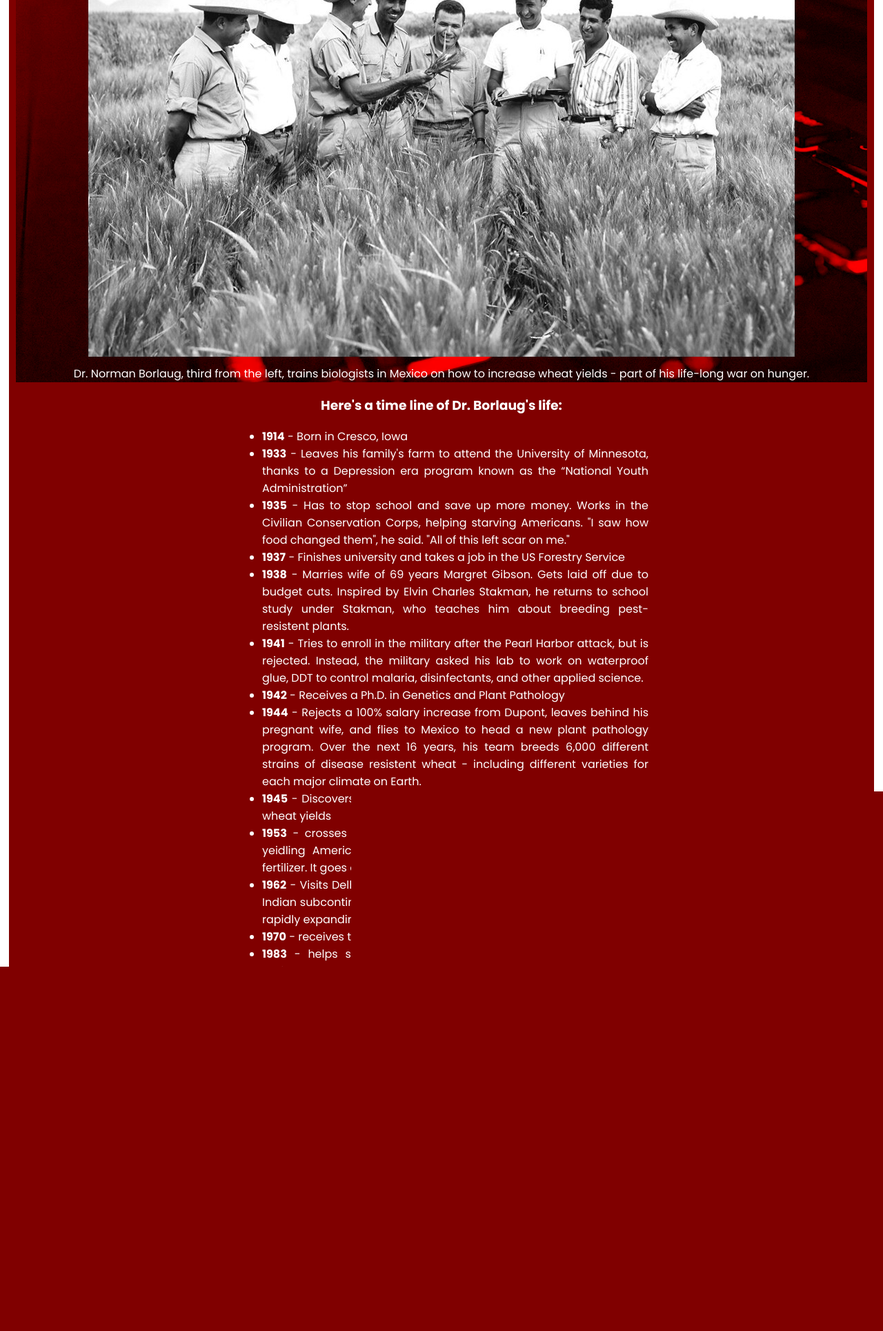
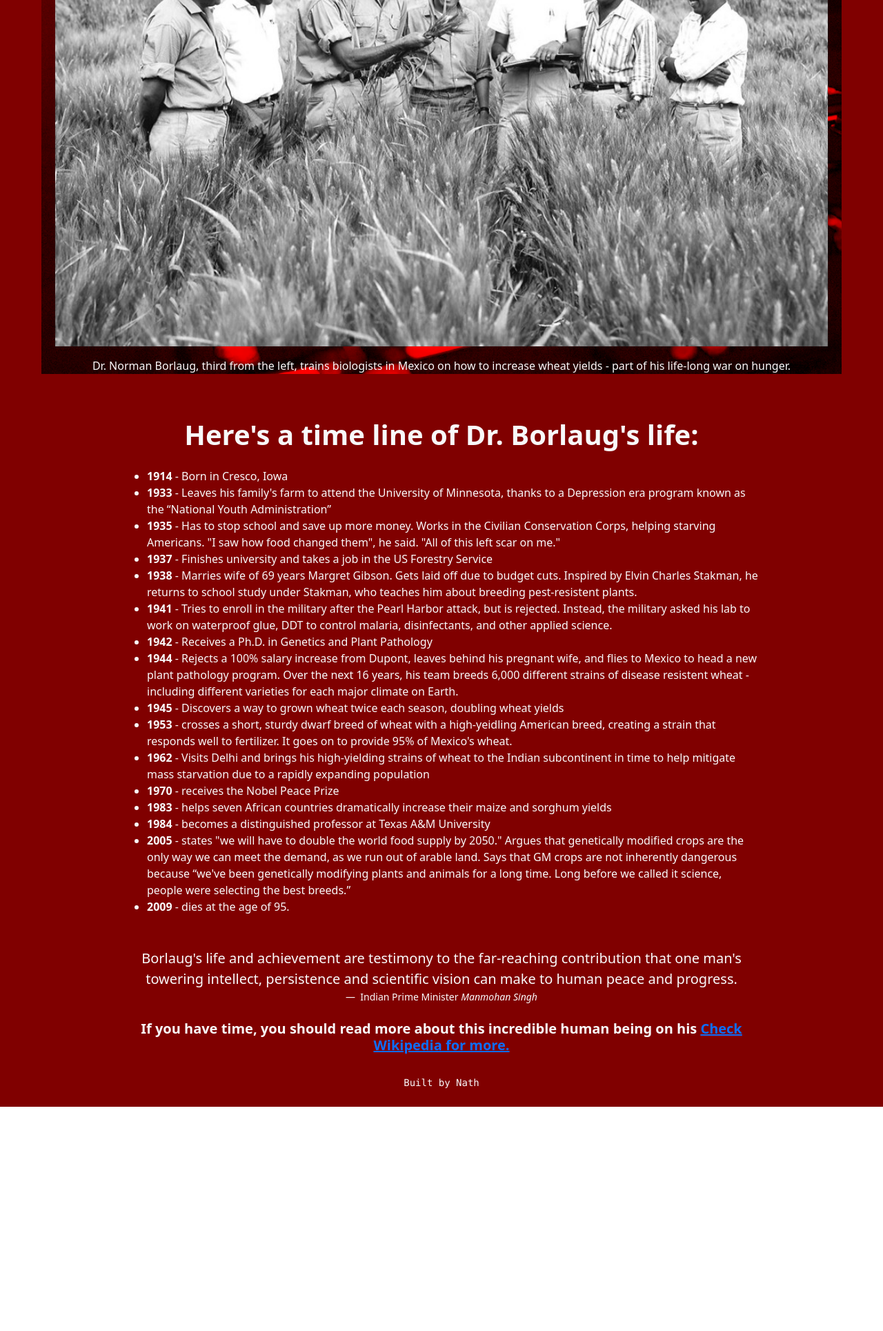
Before and after one commit to Nathaniyell/Norman-Borlaug-tributePage, a plain HTML site: page index.html in a window 1280 px wide. Shown: the part 378-2307 px from the top of the page at 69% size. After the commit the page ends 1998 px from the top, so only its background shows below. Drawn offline with nearby package versions, Linux system fonts and the light colour scheme.

Commit message:
First Commit

```diff
--- a/index.html
+++ b/index.html
@@ -5,47 +5,57 @@
     <meta charset="UTF-8">
     <meta http-equiv="X-UA-Compatible" content="IE=edge">
     <meta name="viewport" content="width=device-width, initial-scale=1.0">
-  <title>Assignment7</title>
+    <title>Tribute Page</title>
+    <link href="https://cdn.jsdelivr.net/npm/bootstrap@5.2.1/dist/css/bootstrap.min.css" rel="stylesheet"
+        integrity="sha384-iYQeCzEYFbKjA/T2uDLTpkwGzCiq6soy8tYaI1GyVh/UjpbCx/TYkiZhlZB6+fzT" crossorigin="anonymous">
     <link rel="stylesheet" href="style.css">
 </head>
 
 <body>
-
-  <body>
-    <div class="body">
-      <main>
-        <h1 class="name">Dr. Norman Borlaug</h1>
-        <p class="lives">The man who saved a billion lives</p>
-        <div class="keyboard">
+    <div class="container-fluid text-light con-bg">
+        <section class="first-section p-5">
+            <h1 class="h1 text-center lh-sm fw-bold header">Dr. Norman Borlaug</h1>
+            <p class="text-center">The man who saved a billion lives</p>
+            <div class="keyboard container-fluid mt-5">
                 <figure>
-            <img src="img/2.jpg" alt="">
-            <figcaption>Dr. Norman Borlaug, third from the left, trains biologists in Mexico on how to increase wheat
+                    <img src="img/2.jpg" alt="" class="figure-img mx-auto d-block img-fluid p-2 w-100">
+                    <figcaption class="text-center text-break text-wrap">Dr. Norman Borlaug, third from the left, trains
+                        biologists in Mexico on how to increase wheat
                         yields - part of his life-long war on hunger.</figcaption>
             </div>
-        <section>
-          <h3 id="life">Here's a time line of Dr. Borlaug's life:</h3>
+        </section>
+
+        <section class="container-sm w-75">
+            <h2 class="h2 text-center fs-1 fw-bold mb-4">Here's a time line of Dr. Borlaug's life:</h2>
             <ul>
                 <li><strong>1914</strong> - Born in Cresco, Iowa</li>
                 <li><strong>1933</strong> - Leaves his family's farm to attend the University of Minnesota, thanks to a
                     Depression era program known as the <q>National Youth Administration</q></li>
-            <li><strong>1935</strong> - Has to stop school and save up more money. Works in the Civilian Conservation
-              Corps, helping starving Americans. "I saw how food changed them", he said. "All of this left scar on me."
+                <li><strong>1935</strong> - Has to stop school and save up more money. Works in the Civilian
+                    Conservation
+                    Corps, helping starving Americans. "I saw how food changed them", he said. "All of this left scar on
+                    me."
                 </li>
                 <li><strong>1937</strong> - Finishes university and takes a job in the US Forestry Service</li>
                 <li><strong>1938</strong> - Marries wife of 69 years Margret Gibson. Gets laid off due to budget cuts.
                     Inspired by Elvin Charles Stakman, he returns to school study under Stakman, who teaches him about
                     breeding pest-resistent plants.</li>
-            <li><strong>1941</strong> - Tries to enroll in the military after the Pearl Harbor attack, but is rejected.
-              Instead, the military asked his lab to work on waterproof glue, DDT to control malaria, disinfectants, and
+                <li><strong>1941</strong> - Tries to enroll in the military after the Pearl Harbor attack, but is
+                    rejected.
+                    Instead, the military asked his lab to work on waterproof glue, DDT to control malaria,
+                    disinfectants, and
                     other applied science.</li>
                 <li><strong>1942</strong> - Receives a Ph.D. in Genetics and Plant Pathology</li>
-            <li><strong>1944</strong> - Rejects a 100% salary increase from Dupont, leaves behind his pregnant wife, and
+                <li><strong>1944</strong> - Rejects a 100% salary increase from Dupont, leaves behind his pregnant wife,
+                    and
                     flies to Mexico to head a new plant pathology program. Over the next 16 years, his team breeds 6,000
-              different strains of disease resistent wheat - including different varieties for each major climate on
+                    different strains of disease resistent wheat - including different varieties for each major climate
+                    on
                     Earth.</li>
                 <li><strong>1945</strong> - Discovers a way to grown wheat twice each season, doubling wheat yields</li>
                 <li><strong>1953</strong> - crosses a short, sturdy dwarf breed of wheat with a high-yeidling American
-              breed, creating a strain that responds well to fertilizer. It goes on to provide 95% of Mexico's wheat.
+                    breed, creating a strain that responds well to fertilizer. It goes on to provide 95% of Mexico's
+                    wheat.
                 </li>
                 <li><strong>1962</strong> - Visits Delhi and brings his high-yielding strains of wheat to the Indian
                     subcontinent in time to help mitigate mass starvation due to a rapidly expanding population</li>
@@ -54,27 +64,37 @@
                     yields</li>
                 <li><strong>1984</strong> - becomes a distinguished professor at Texas A&M University</li>
                 <li><strong>2005</strong> - states "we will have to double the world food supply by 2050." Argues that
-              genetically modified crops are the only way we can meet the demand, as we run out of arable land. Says
-              that GM crops are not inherently dangerous because <q>we've been genetically modifying plants and animals
-                for a long time. Long before we called it science, people were selecting the best breeds.</q></li>
+                    genetically modified crops are the only way we can meet the demand, as we run out of arable land.
+                    Says
+                    that GM crops are not inherently dangerous because <q>we've been genetically modifying plants and
+                        animals
+                        for a long time. Long before we called it science, people were selecting the best breeds.</q>
+                </li>
                 <li><strong>2009</strong> - dies at the age of 95.</li>
-          </ul><br>
-          <blockquote>
-            <p>"Borlaug's life and achievement are testimony to the far-reaching contribution that one man's towering
-              intellect, persistence and scientific vision can make to human peace and progress."</p>
-            <cite>-- Indian Prime Minister Manmohan Singh</cite>
+            </ul>
+            <figure class="text-center mt-5">
+                <blockquote class="blockquote">
+                    <p>Borlaug's life and achievement are testimony to the far-reaching contribution that one man's
+                        towering
+                        intellect, persistence and scientific vision can make to human peace and progress.</p>
                 </blockquote>
-          <div id="last">
-            <h3>If you have time, you should read more about this incredible human being on his <a
-                href="https://en.wikipedia.org/wiki/Norman_Borlaug">Check Wikipedia for more.</a>
+                <figcaption class="blockquote-footer text-light">
+                    Indian Prime Minister <cite title="Source Title">Manmohan Singh</cite>
+                </figcaption>
+            </figure>
+            <div class="">
+                <h3 class="fs-5 fw-bold text-center mt-4">If you have time, you should read more about this incredible
+                    human being on his <a href="https://en.wikipedia.org/wiki/Norman_Borlaug" target="_blank">Check Wikipedia for
+                        more.</a>
                 </h3>
-            <footer id="nath">Designed by Nath</footer>
+                <pre class="p-4 text-center">Built by Nath</pre>
             </div>
         </section>
 
-      </main>
     </div>
-
+    <script src="https://cdn.jsdelivr.net/npm/bootstrap@5.2.1/dist/js/bootstrap.bundle.min.js"
+        integrity="sha384-u1OknCvxWvY5kfmNBILK2hRnQC3Pr17a+RTT6rIHI7NnikvbZlHgTPOOmMi466C8"
+        crossorigin="anonymous"></script>
 </body>
 
 </html>
--- a/style.css
+++ b/style.css
@@ -1,57 +1,13 @@
-@import url('https://fonts.googleapis.com/css2?family=Lobster&family=Poppins:ital,wght@0,400;0,600;0,700;0,800;0,900;1,600;1,700;1,800;1,900&display=swap');
-main{
+.con-bg{
     background-color: maroon;
-    padding: 5px 10px;
-    color: white;
-    font-family: 'Poppins', sans-serif;
-     border-radius: 10px;
-    }
-    .body{
-      background-color: #fff;
-      padding: 15px 5px;
-    }
-    .name{
-      font-size: 70px;
-      text-align: center;
-    }
-    .lives{
-   font-size: 15px;
-   text-align: center;
-  }
-    figure{
-    font: size 50px;
-    text-align: center;
-}
-    .keyboard{
+   }
+   .keyboard{
     background-color:red;
     background-image: url(img/1.jpg);
     background-size: cover;
     background-position: center;
-    background-blend-mode:multiply;
+    background-blend-mode: darken;
     }
-    img{
-      padding: 5px;
+    .header{
+        font-size: 50px;
     }
-    section{
-    width: 600px;
-     margin: 10px auto;
-    }
- #life{
-   text-align: center;
- }
-    ul{
-      text-align: justify;
-    }
-    #last{
-      text-align: center;
-    }
-    blockquote{
-      margin: 20px 0px;
-    }
-
-    @import url('https://fonts.googleapis.com/css2?family=Lobster&family=Poppins:ital,wght@0,300;0,400;0,600;0,700;0,800;0,900;1,300;1,600;1,700;1,800;1,900&display=swap');
-
-    #nath{
-      font-family: 'Lobster', cursive;
-
-    }
```
Lines whose indentation alone changed are shown as unchanged.
